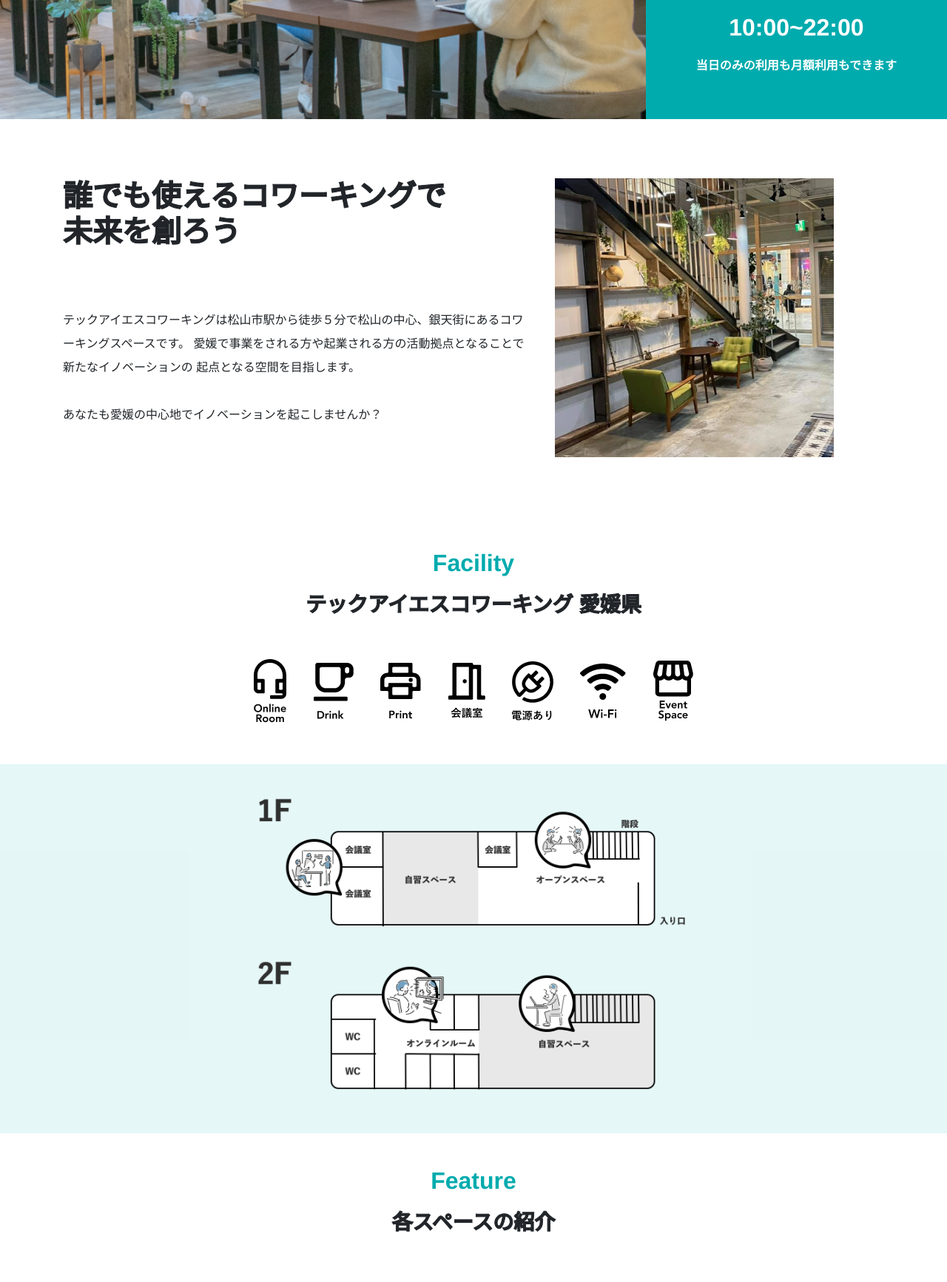
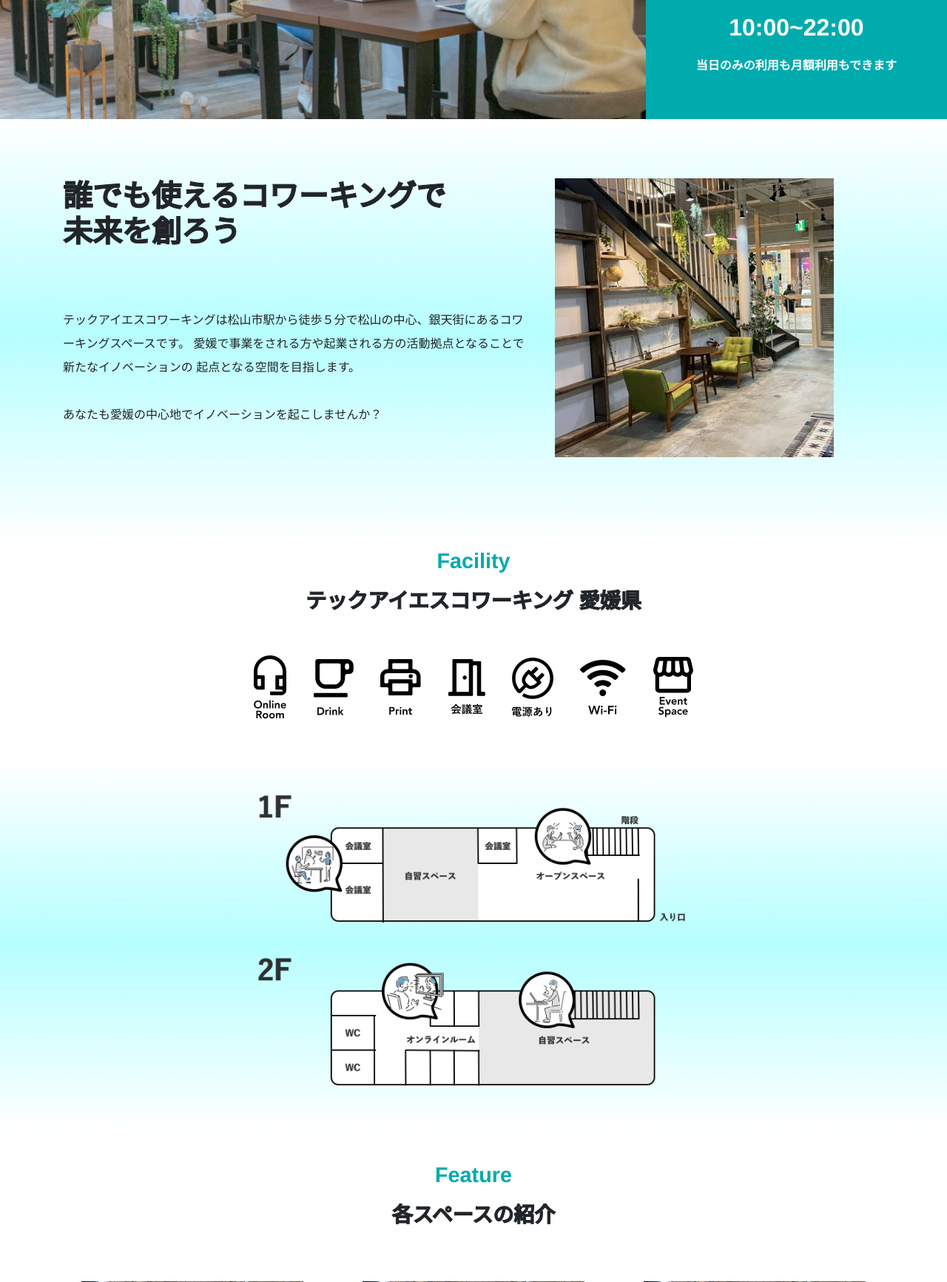
Before and after one commit to fgdgate/c-hp-teckis, a PHP site: page / in a window 1280 px wide. Shown: the part 375-2108 px from the top of the page at 74% size. Run offline with PHP 8.4, Linux system fonts and the light colour scheme; some libraries are stand-ins or nearby versions.

Commit message:
装飾(グラデーション・Boxshadow)追加

```diff
--- a/style.css
+++ b/style.css
@@ -25,7 +25,7 @@ body{
 
   .common-small-title{
       text-align: center;
-      font-size: 2rem;
+      font-size: 1.8rem;
       font-weight: 600;
       color: #00abae;
   }
@@ -52,6 +52,9 @@ body{
       text-align: center;
       width: 420px;
       padding: 16px;
+
+      /* boxシャドウ追加 */
+      box-shadow: 5px 5px #00abae;
   }
 
 
@@ -183,6 +186,10 @@ display:
     /* about */
     .about{
         padding: 80px 10px;
+        /* グラデーション追加 */
+        background: -moz-linear-gradient(top, #FFF, #b6feff, #FFF);
+        background: -webkit-linear-gradient(top, #FFF, #b6feff, #FFF);
+        background: linear-gradient(to bottom, #FFF, #b6feff, #FFF);
     }
 
     .about-main{
@@ -221,7 +228,12 @@ display:
 
     .facility-space{
         text-align: center;
-        background: rgb(0, 171, 174, 0.1);
+        /* background: rgb(0, 171, 174, 0.1); */
+
+        /* グラデーション追加 */
+        background: -moz-linear-gradient(top, #FFF, #b6feff, #FFF);
+        background: -webkit-linear-gradient(top, #FFF, #b6feff, #FFF);
+        background: linear-gradient(to bottom, #FFF, #b6feff, #FFF);
         padding: 32px 0;
     }
 
@@ -271,7 +283,12 @@ display:
 
     /* price */
     .price{
-        background: rgb(0, 171, 174, 0.1);
+        /* background: rgb(0, 171, 174, 0.1); */
+
+        /* グラデーション追加 */
+        background: -moz-linear-gradient(top, #FFF, #b6feff, #FFF);
+        background: -webkit-linear-gradient(top, #FFF, #b6feff, #FFF);
+        background: linear-gradient(to bottom, #FFF, #b6feff, #FFF);
         padding: 48px 0;
         padding-bottom: 80px;
     }
```
